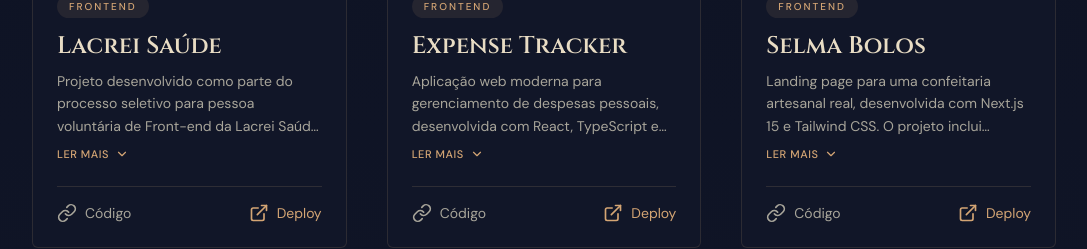
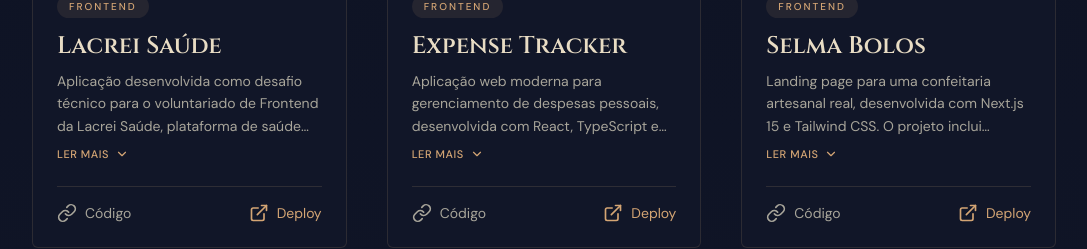
Before and after one commit to felipedev90/portfolio-felipeaugusto, a Next.js app: page /projects in a window 1280 px wide. Shown: the part 1679-1928 px from the top of the page, without its empty margins (96-1183 px from the left). Built offline with nearby package versions, Linux system fonts and the light colour scheme; no server answers.

Commit message:
feat(projects): update projects description

```diff
--- a/src/data/projects.ts
+++ b/src/data/projects.ts
@@ -96,7 +96,7 @@ export const PROJECTS: Project[] = [
     id: 'cidadeviva-api',
     title: 'Cidade Viva-API',
     description:
-      'API REST de blog sobre cultura urbana, ciclismo e lifestyle de Jundiaí. Node.js, Express, TypeScript, MongoDB e Mongoose. Autenticação JWT, validação com Zod e deploy no Render.',
+      'API REST de blog sobre cultura urbana, ciclismo e lifestyle de Jundiaí. Node.js, Express, TypeScript, MongoDB e Mongoose. Autenticação JWT, validação com Zod e deploy no Render. Frontend em desenvolvimento para integração  Fullstack completa.',
     image: '/images/projects/cidadeviva-api.webp',
     category: 'backend',
     technologies: [
@@ -141,7 +141,7 @@ export const PROJECTS: Project[] = [
     id: 'lacrei-saude',
     title: 'Lacrei Saúde',
     description:
-      'Projeto desenvolvido como parte do processo seletivo para pessoa voluntária de Front-end da Lacrei Saúde, plataforma de saúde inclusiva para a comunidade LGBTQIAPN+.',
+      'Aplicação desenvolvida como desafio técnico para o voluntariado de Frontend da Lacrei Saúde, plataforma de saúde inclusiva para a comunidade LGBTQIAPN+. Construída com Next.js (App Router), TypeScript e Styled-Components com design tokens baseados no Marsha Design System. Inclui testes unitários com Jest e Testing Library, CI/CD com GitHub Actions, acessibilidade testada com leitor de tela NVDA e SEO técnico com Open Graph e JSON-LD Schema.org. Lighthouse: Performance 98 · Accessibility 100 · Best Practices 100 · SEO 100.',
     image: '/images/projects/lacrei-saude.webp',
     category: 'frontend',
     technologies: [
```
